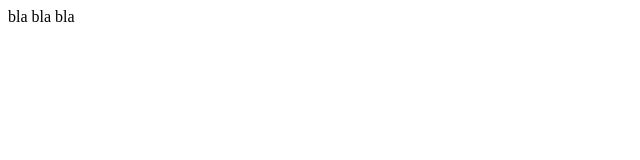
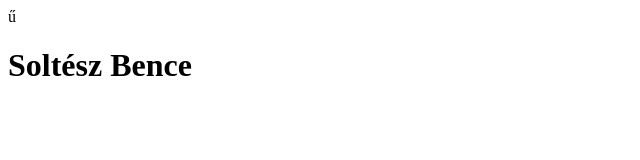
Before and after one commit to solteszb/IKT-h-zi-feladat-bemutatkoz-s, a plain HTML site: page index.html in a window 1280 px wide. Shown: the whole page, without its empty margins (0-640 px from the left). Drawn offline with Linux system fonts and the light colour scheme.

Commit message:
Soltész Bence

```diff
--- a/index.html
+++ b/index.html
@@ -3,10 +3,11 @@
 <head>
     <meta charset="UTF-8">
     <meta name="viewport" content="width=device-width, initial-scale=1.0">
-    <title>Weboldalam</title>
+    <title>Weboldalam</title>ű
+    <h1>Soltész Bence</h1>
 </head>
 <body>
-    bla bla bla
+
 
 </body>
 </html>
```
